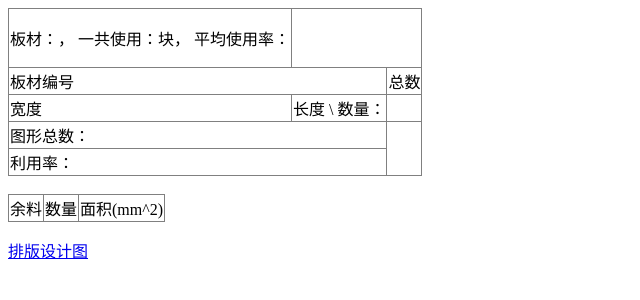
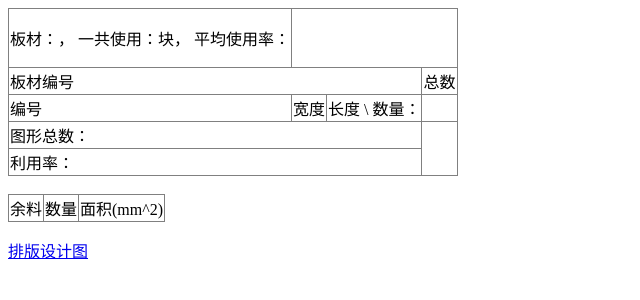
Before and after one commit to liangxuCHEN/linshi_package_sys, a Django app: template myApi/templates/cut_detail_desc.html in a window 1280 px wide. Shown: the top 300 px of the page, without its empty margins (0-640 px from the left). Run offline with Django 3.2, Linux system fonts and the light colour scheme; the template is opened without the code that fills it, so the values that code supplies are empty.

Commit message:
add rect id

```diff
--- a/myApi/templates/cut_detail_desc.html
+++ b/myApi/templates/cut_detail_desc.html
@@ -9,14 +9,14 @@
         <thead>
             <tr><td colspan="{{col_num}}"> <p>板材：{{sheet_name}}， 一共使用：{{num_sheet}}块， 平均使用率：{{avg_rate}}</p></td></tr>
             <tr>
-                <td colspan="2">板材编号</td>
+                <td colspan="3">板材编号</td>
                 {% for value in bin_num %}
                 <td> P{{ forloop.counter }}</td>
                 {% endfor %}
                 <td>总数</td>
             </tr>
             <tr>
-                <td>宽度</td><td>长度 \ 数量：</td>
+                <td>编号</td><td>宽度</td><td>长度 \ 数量：</td>
                 {% for value in bin_num %}
                 <td> {{value}}</td>
                 {% endfor %}
@@ -26,7 +26,7 @@
         <tbody>
             {% for detail in details %}
             <tr>
-                <td>{{detail.width}}</td><td>{{detail.height}}</td>
+                <td>#{{ forloop.counter0 }}</td><td>{{detail.width}}</td><td>{{detail.height}}</td>
                 {% for value in detail.num_list %}
                 <td> {{value}} </td>
                 {% endfor %}
@@ -34,13 +34,13 @@
             </tr>
             {% endfor %}
 
-            <tr><td colspan="2">图形总数：</td>
+            <tr><td colspan="3">图形总数：</td>
             {% for num in sheet_num_shape %}
                 <td>{{num}}</td>
             {% endfor %}
             </tr>
 
-            <tr><td colspan="2">利用率：</td>
+            <tr><td colspan="3">利用率：</td>
             {% for rate in rates %}
                 <td>{{rate}}</td>
             {% endfor %}
--- a/myApi/views.py
+++ b/myApi/views.py
@@ -239,7 +239,7 @@ def cut_detail(request, p_id):
             detail_list.append(detail_dic)
 
         content['details'] = detail_list
-        content['col_num'] = len(detail_list[0]['num_list']) + 3
+        content['col_num'] = len(detail_list[0]['num_list']) + 4
 
         # 每块板的总图形数目
         content['sheet_num_shape'] = del_same_data(same_bin_list, product.sheet_num_shape.split(','))
```
Also changed, not shown: 1 other file.
